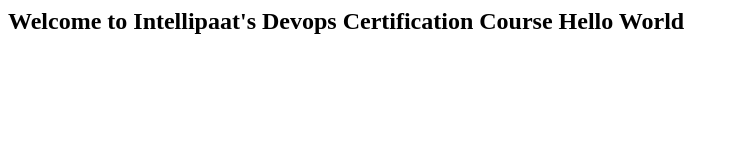
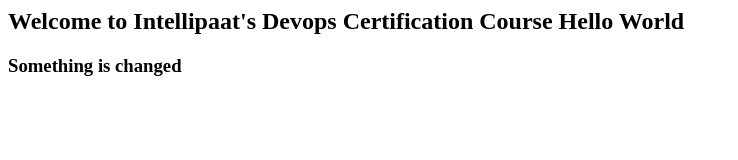
Before and after one commit to karammm/devopsproject-1, a plain HTML site: page index.html in a window 1280 px wide. Shown: the whole page, without its empty margins (0-738 px from the left). Drawn offline with Linux system fonts and the light colour scheme.

Commit message:
Something added

```diff
--- a/index.html
+++ b/index.html
@@ -3,7 +3,7 @@
 
 <body>
 <h2> Welcome to Intellipaat's Devops Certification Course Hello World</h2>
-
+<h3>Something is changed<h3>
 
 </body>
 </html>
```
